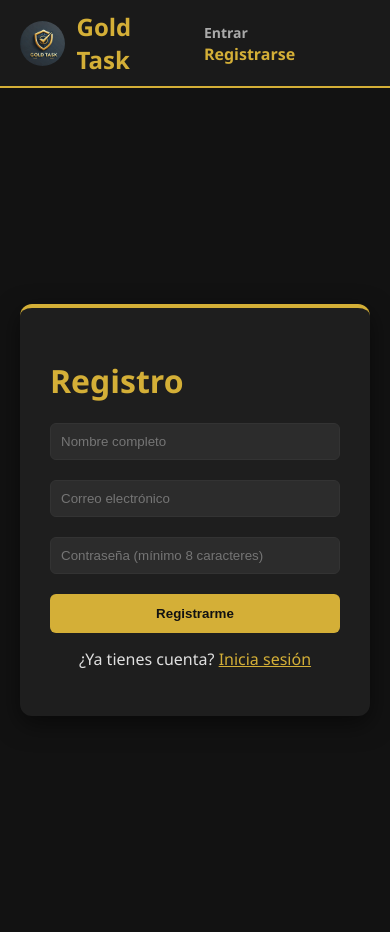
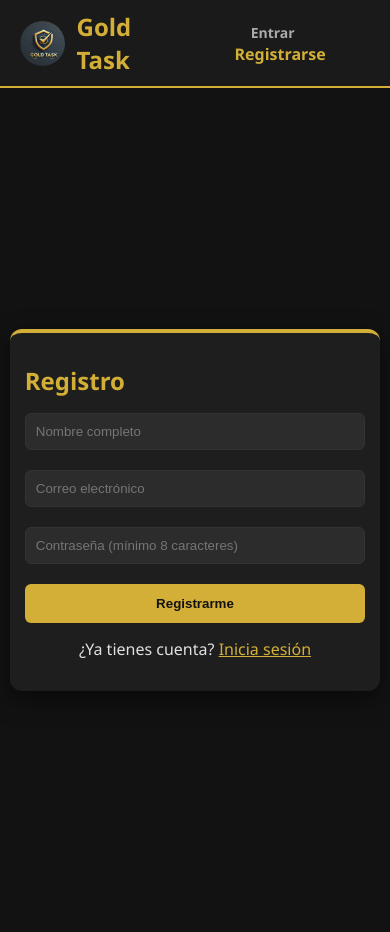
Before and after one commit to JohanFF/gold_task_flask, a Flask app: page /registro in a window 390 px wide. Run offline with Flask 3, Linux system fonts and the light colour scheme.

Commit message:
Ajustar diseño responsive para moviles

```diff
--- a/static/css/style.css
+++ b/static/css/style.css
@@ -184,3 +184,33 @@ button, .btn-cta {
 .brand:hover h2 {
     color: #ffffff !important; /* El texto Gold Task cambia a blanco brillante al pasar el mouse */
 }
+.border-red {
+    border-left: 5px solid #ff4d4d; /* Rojo para Alta */
+}
+.border-yellow {
+    border-left: 5px solid #ffd700; /* Amarillo para Media */
+}
+.border-blue {
+    border-left: 5px solid #00bfff; /* Azul para Baja / Otras */
+}
+/* Ajustes generales para pantallas de celulares */
+@media (max-width: 768px) {
+    /* Barra de navegación adaptable */
+    nav, .navbar {
+        flex-direction: column;
+        padding: 10px 15px;
+        text-align: center;
+    }
+
+    /* Contenedores principales ocupando mejor el ancho */
+    .container, .task-card, .card {
+        width: 95% !important;
+        margin: 10px auto !important;
+        padding: 15px !important;
+    }
+
+    /* Tamaños de títulos adaptados para móviles */
+    h1 {
+        font-size: 24px !important;
+    }
+}
```
Also changed, not shown: config.py (+6 -3 lines), gold_task.db (added).
